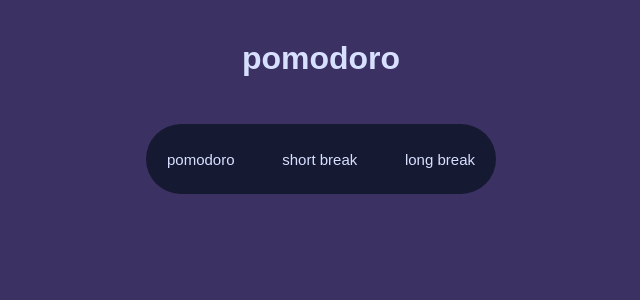
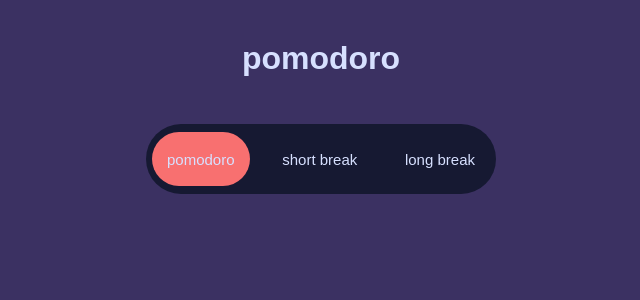
Before and after one commit to Gosia-Magdzik/pomodoro, a React (Create React App) app: page / in a window 1280 px wide. Shown: the top 300 px of the page, without its empty margins (319-959 px from the left). Built offline with nearby package versions, Linux system fonts and the light colour scheme.

Commit message:
useState to active control applyed

```diff
--- a/src/components/controls/index.js
+++ b/src/components/controls/index.js
@@ -2,11 +2,21 @@ import { Wrapper, Control } from "./styled";
 import { useState } from "react";
 
 export const Controls = () => {
+    const [activeControl, setActiveControl] = useState(0);
+
+    const handleClick = (index) => {
+        setActiveControl(index)
+    };
+
     return(
         <Wrapper>
             {
                 ["pomodoro", "short break", "long break"].map((control, id) => (
-                    <Control key={id}>
+                    <Control
+                        key= { id }
+                        activeControl= {activeControl === id}
+                        onClick= { () => handleClick(id) }
+                    >
                         {control}
                     </Control>
                 ))
--- a/src/components/controls/styled.js
+++ b/src/components/controls/styled.js
@@ -1,4 +1,4 @@
-import styled from "styled-components";
+import styled, { css } from "styled-components";
 
 export const Wrapper = styled.div`
     display: flex;
@@ -24,7 +24,7 @@ export const Control = styled.button`
         background-color: ${({ theme }) => theme.color.Froly};
     }
 
-    &:active {
+    ${({ activeControl }) => activeControl && css`
         background-color: ${({ theme }) => theme.color.Froly};
-    }
+    `}
 `;
```
